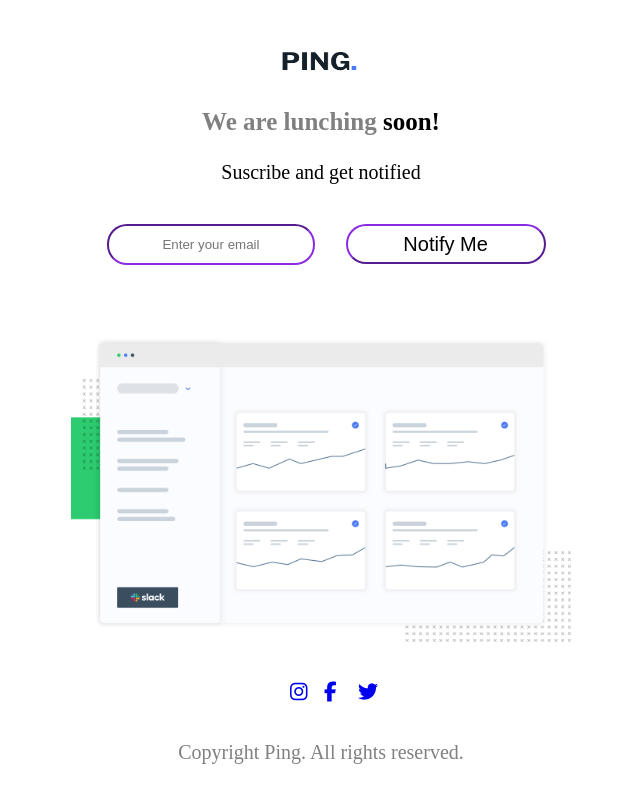
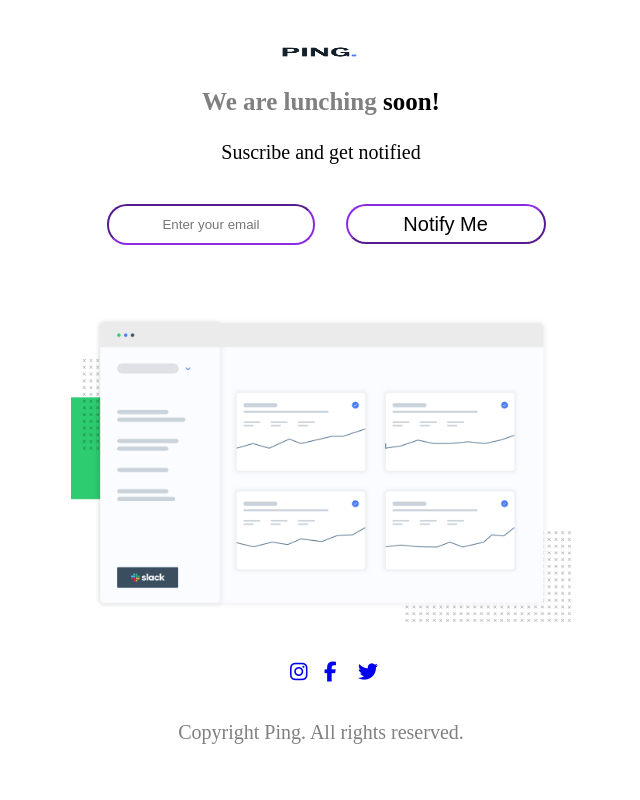
Before and after one commit to IfeoluwaAroboto/PING-coming-soon, a plain HTML site: page index.html in a window 1280 px wide. Shown: the whole page, without its empty margins (319-959 px from the left). Drawn offline with Linux system fonts and the light colour scheme.

Commit message:
Create style.css

```diff
--- a/style.css
+++ b/style.css
@@ -3,7 +3,7 @@ img{
 }
 .logo { justify-content: center;
     display: flex;
-    height: 40px;
+    height:20px;
     padding-top: 35px;
 }
 h3{ color:gray;
```
